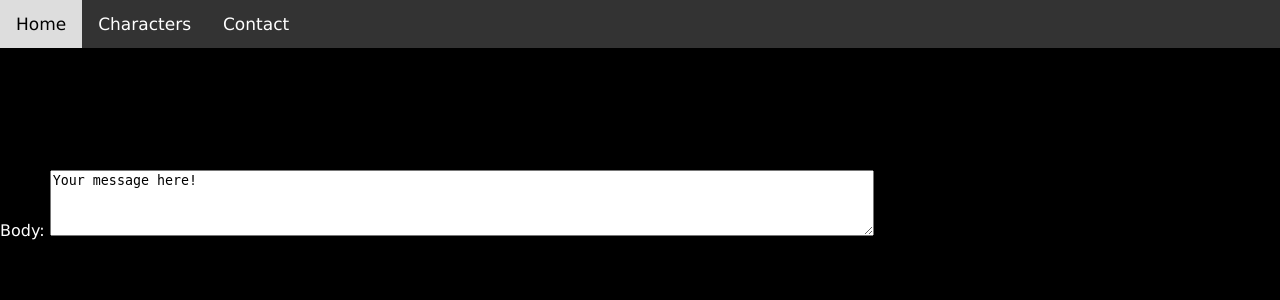
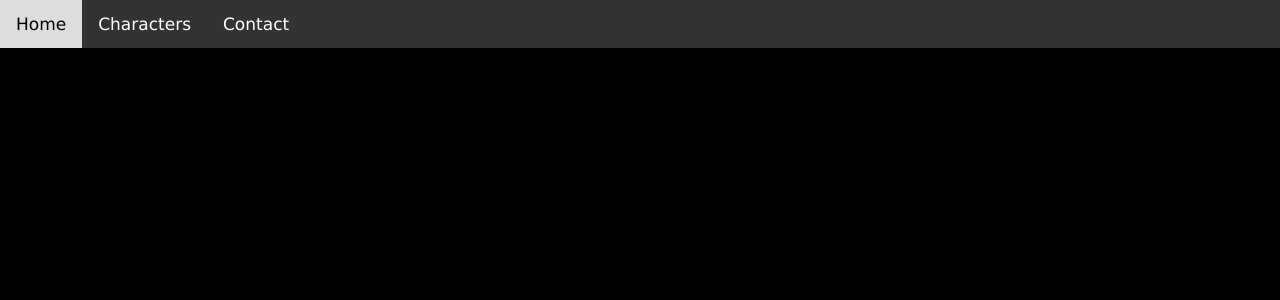
Before and after one commit to mudrakpatel/NodeWebsite, a Node server app: page /contact.ejs in a window 1280 px wide. Shown: the top 300 px of the page. Run offline with Node 20, Linux system fonts and the light colour scheme; some libraries are stand-ins or nearby versions.

Commit message:
Starting contact.ejs editing again;

```diff
--- a/public/Templates/contact.ejs
+++ b/public/Templates/contact.ejs
@@ -2,32 +2,12 @@
 <html lang="en">
 <% include header.ejs %>
     <style>
-        div.contactDiv{
-            margin-left:auto;
-            margin-right:auto;
-            color:white;
-            font-family:verdana,arial,tahoma,sans-serif;
-            display:block;
-        }
-        div.contactDiv > div#emailBodyDiv{
-            margin-left:auto;
-            margin-right:auto;
-            margin-top:10%;
-            display:block;
-        }
+
     </style>
 <body>
 <% include navbar.ejs %>
     <div class="contactDiv">
-        <div id="fromDiv">
-            <span id="fromSpan">From: </span><input type="text" id="fromInput"/>
-        </div>
-        <div id="subjectDiv">
-            <span id="subjectSpan">Subject: </span><input type="text" id="subjectInput"/>
-        </div>
-        <div id="emailBodyDiv">
-            <span id="bodySpan">Body: </span><textarea rows="4" cols="100">Your message here!</textarea>
-        </div>
+
     </div>
 </body>
 <script src="https://cdnjs.cloudflare.com/ajax/libs/twitter-bootstrap/2.3.2/js/bootstrap.min.js"></script>
```
